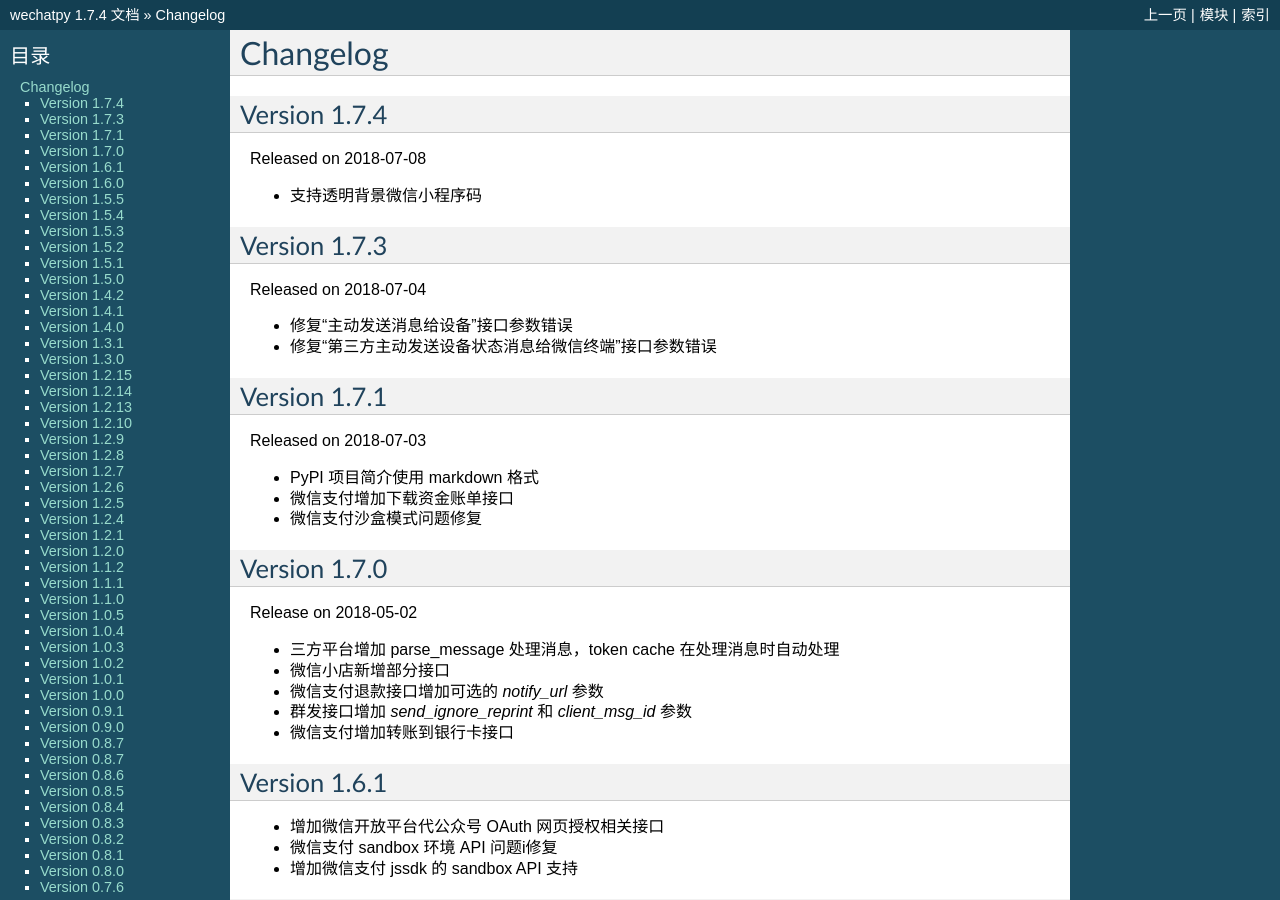
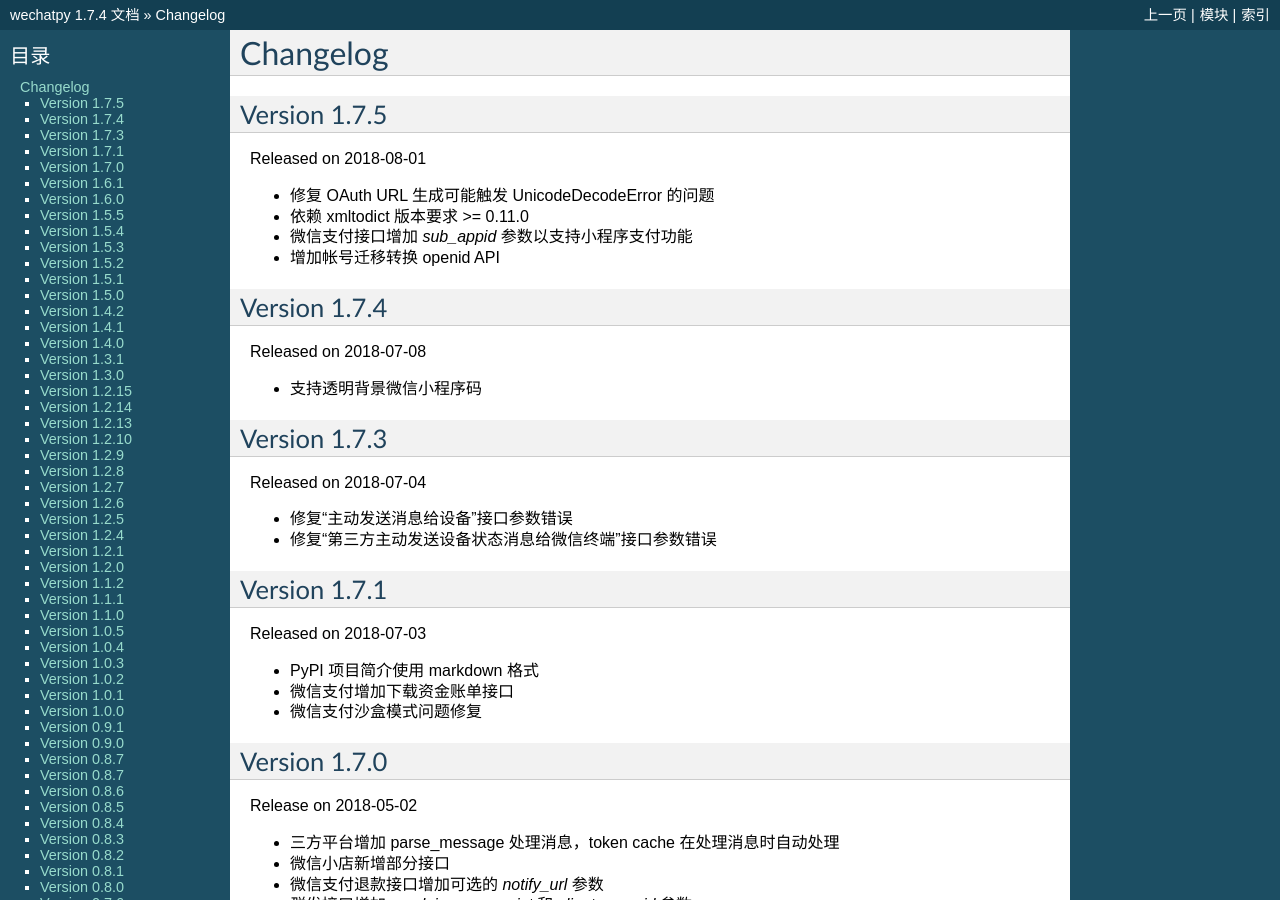
Before and after one commit to wechatpy/wechatpy, a Sphinx documentation site: the page built from docs/changelog.rst, in a window 1280 px wide and 900 px high. Built offline with Sphinx 7.4.7, drawn with Linux system fonts in a browser that asks for light colours.

Commit message:
Update changelog for v1.7.5

```diff
--- a/docs/changelog.rst
+++ b/docs/changelog.rst
@@ -1,5 +1,15 @@
 Changelog
 ================
+
+Version 1.7.5
+-----------------
+
+Released on 2018-08-01
+
++ 修复 OAuth URL 生成可能触发 UnicodeDecodeError 的问题
++ 依赖 xmltodict 版本要求 >= 0.11.0
++ 微信支付接口增加 `sub_appid` 参数以支持小程序支付功能
++ 增加帐号迁移转换 openid API
 
 Version 1.7.4
 -----------------
```
